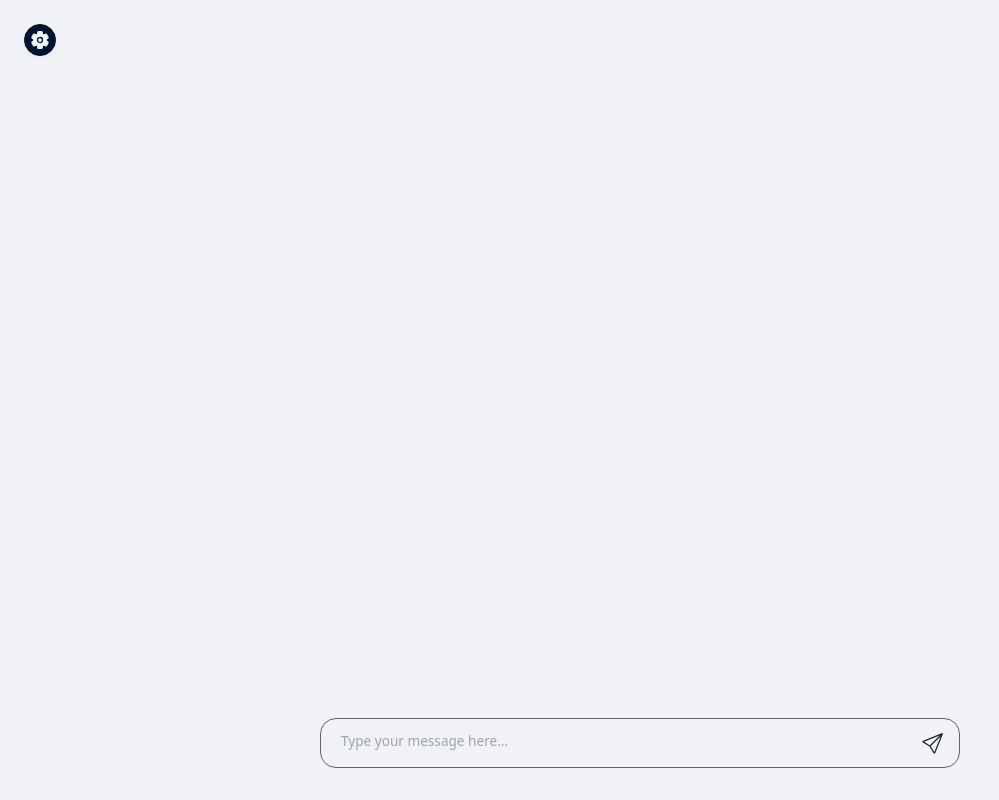
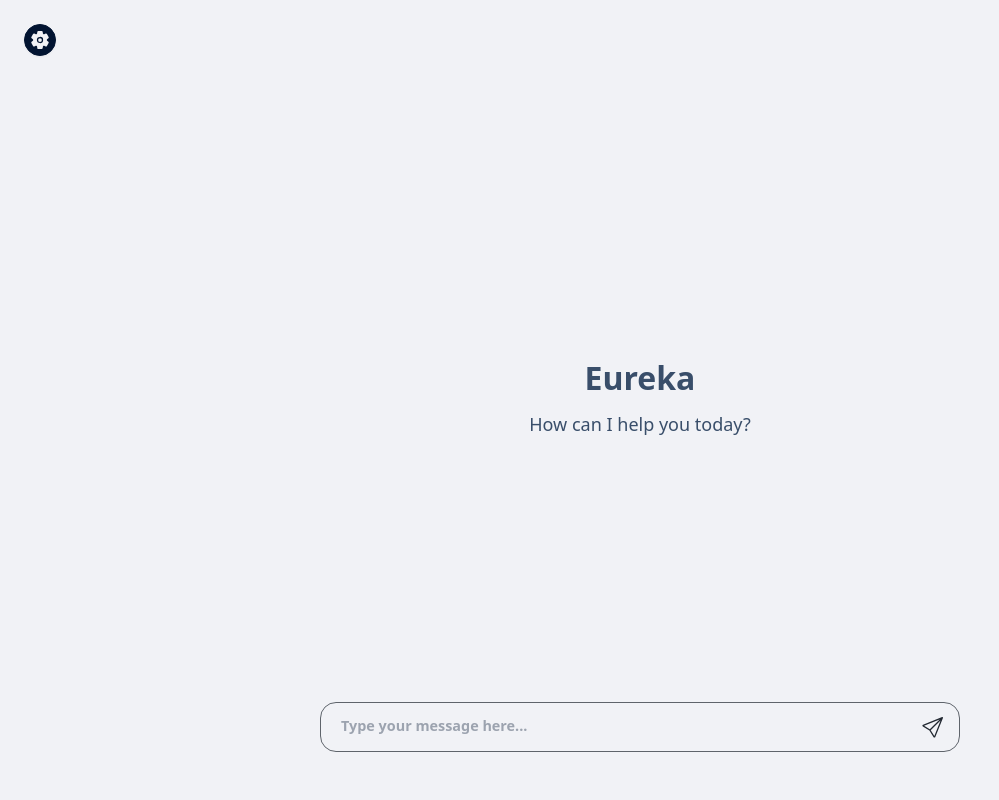
Before and after one commit to Ahmed-Amine-Hlel/eureka, a React (Vite) app: page / in a window 1280 px wide. Shown: the whole page, without its empty margins (0-999 px from the left). Built offline with nearby package versions, Linux system fonts and the light colour scheme.

Commit message:
add empty state visual

```diff
--- a/src/App.tsx
+++ b/src/App.tsx
@@ -97,7 +97,22 @@ function App() {
           </div>
         </div>
       </div>
-      <div className="self-center flex flex-col gap-4 flex-grow overflow-auto w-[50%] max-h-[calc(100vh-15rem)] overflow-y-auto">
+      <div
+        className={`self-center flex flex-col ${
+          messages.length === 0 ? 'justify-center' : 'justify-start'
+        } gap-4 flex-grow overflow-auto w-[50%] max-h-[calc(100vh-15rem)] overflow-y-auto`}
+      >
+        {messages.length === 0 ? (
+          <div className="text-center mt-10">
+            <div className="text-[2rem] font-semibold">Eureka</div>
+            <div className="text-lg mt-2">How can I help you today?</div>
+          </div>
+        ) : (
+          <div className="text-center mt-2">
+            <div className="text-[1.75rem] font-semibold">Eureka</div>
+          </div>
+        )}
+
         {messages.map((message) => (
           <div key={message.id}>
             <div
--- a/src/components/ChatInput.tsx
+++ b/src/components/ChatInput.tsx
@@ -26,14 +26,14 @@ const ChatInput: React.FC<ChatInputProps> = ({ onSendMessage }) => {
   };
 
   return (
-    <div className="flex justify-center items-center my-8">
+    <div className="flex justify-center items-center mb-12 mt-8">
       <form onSubmit={handleSubmit} className="w-[50%]">
         <div className="flex flex-grow items-center border-[0.0625rem] border-[#222831] border-opacity-70 bg-transparent rounded-[1rem]">
           <textarea
             value={message}
             onChange={(e) => setMessage(e.target.value)}
             onInput={handleInput}
-            className="w-full px-5 py-2 text-[1rem] bg-transparent focus:outline-none font-semibold placeholder:font-medium placeholder:text-[0.85rem] resize-none overflow-hidden"
+            className="w-full px-5 py-2 text-[1rem] bg-transparent focus:outline-none font-semibold placeholder:text-[0.9rem] resize-none overflow-hidden"
             placeholder="Type your message here..."
             rows={1}
           />
```
